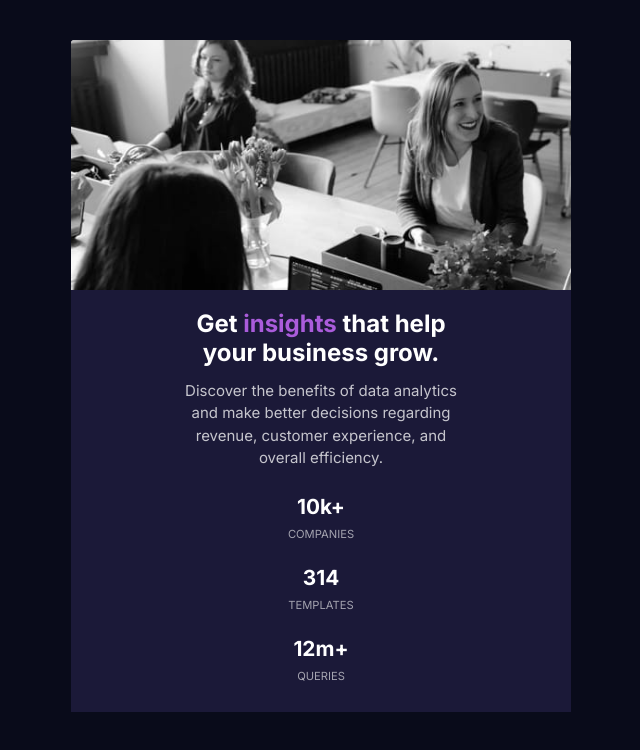
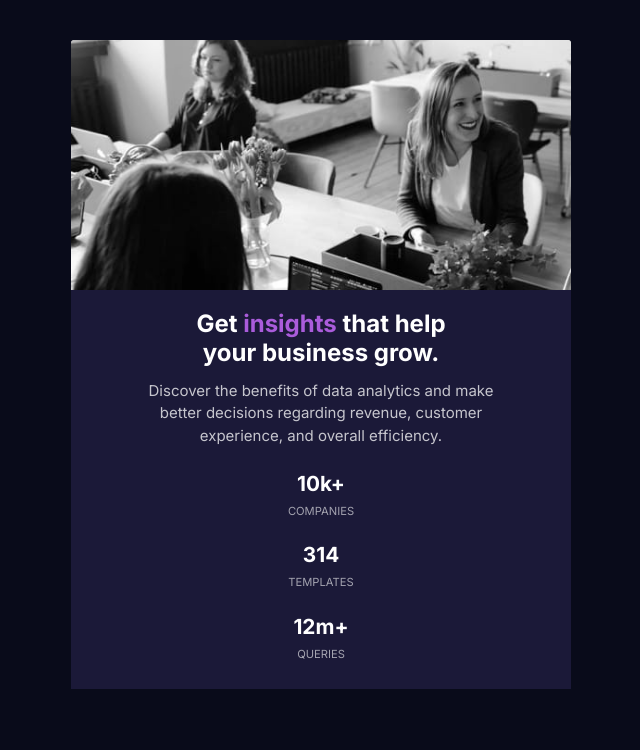
Before and after one commit to distephano30/stats-preview-card-component-main, a plain HTML site: page index.html in a window 1280 px wide. Shown: the whole page, without its empty margins (319-959 px from the left). Drawn offline with nearby package versions, Linux system fonts and the light colour scheme.

Commit message:
Update style.css

```diff
--- a/style.css
+++ b/style.css
@@ -22,7 +22,8 @@ img{
 }
 .titre-carte{
   font-size: 1.5rem;
-  width: 60%;
+  width: 70%;
+  max-width: 300px;
   margin: auto;
   font-weight: 700;
   color: hsl(0, 0%, 100%);
@@ -33,7 +34,8 @@ span{
 p{
   font-size: 15px;
   color: hsla(0, 0%, 100%, 0.75);
-  width: 60%;
+  width: 75%;
+  max-width: 375px;
   margin: auto;
   text-align: center;
 }
```
